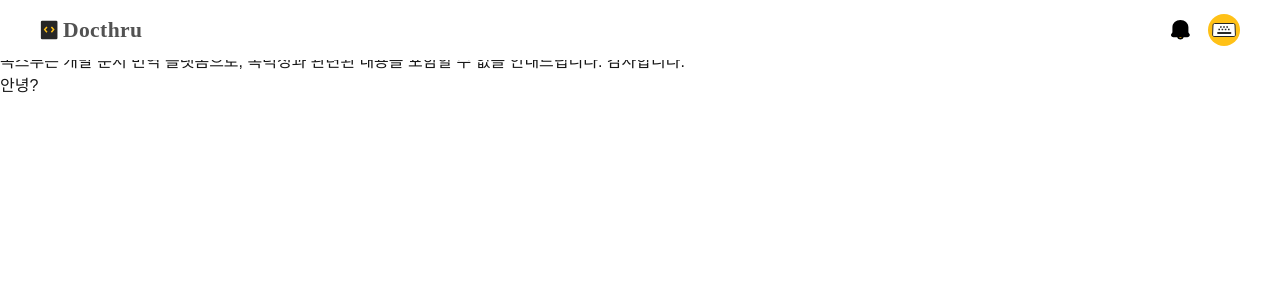
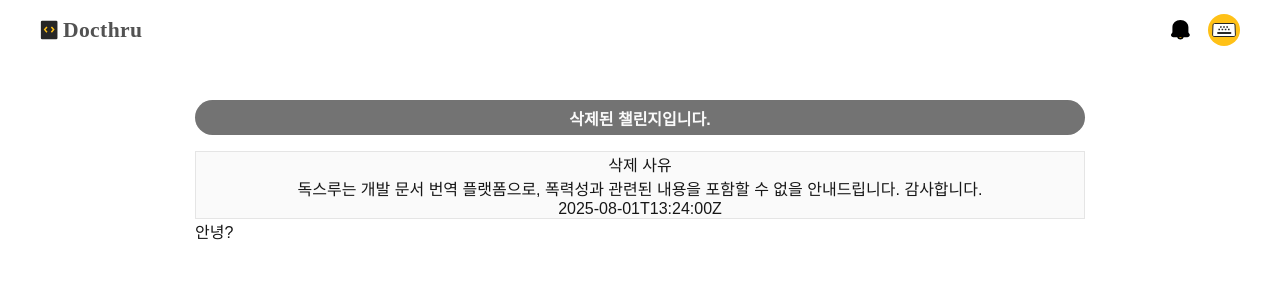
Before and after one commit to Codeit-MiddleProject-team2/7-docthru-team2-fe, a Next.js app: page /challenges/1 in a window 1280 px wide. Shown: the top 300 px of the page. Built offline with nearby package versions, Linux system fonts and the light colour scheme.

Commit message:
챌린지 상세(삭제 부분) 작업 중

```diff
--- a/components/challengeId/DeletedChallengeNotice.js
+++ b/components/challengeId/DeletedChallengeNotice.js
@@ -1,13 +1,17 @@
+import styles from "./DeletedChallengeNotice.module.css";
+
 export default function DeletedChallengeNotice({ reason, date }) {
   const DELETE_REASON =
     "독스루는 개발 문서 번역 플랫폼으로, 폭력성과 관련된 내용을 포함할 수 없을 안내드립니다. 감사합니다.";
 
   return (
     <div>
-      <div>삭제된 챌린지입니다.</div>
-      <div>삭제 내용</div>
-      <div>{DELETE_REASON}</div>
-      <div>{date}</div>
+      <div className={styles.deletedNotice}>삭제된 챌린지입니다.</div>
+      <div className={styles.deletedReasonBox}>
+        <div className={styles.deletedReasonMain}>삭제 사유</div>
+        <div className={styles.deletedReason}>{DELETE_REASON}</div>
+        <div className={styles.deletedDate}>{date}</div>
+      </div>
     </div>
   );
 }
--- /dev/null
+++ b/components/challengeId/DeletedChallengeNotice.module.css
@@ -0,0 +1,20 @@
+.deletedNotice {
+  display: flex;
+  color: #fafafa;
+  font-size: 16px;
+  font-weight: 600;
+  background-color: #737373;
+  width: 890px;
+  height: 35px;
+  align-items: center;
+  justify-content: center;
+  border-radius: 17.5px;
+  margin-bottom: 16px;
+}
+
+.deletedReasonBox {
+  display: flex;
+  flex-direction: column;
+  background-color: #fafafa;
+  border: 1px solid #e5e5e5;
+}
--- a/components/challengeId/RejectedChallengeNotice.js
+++ b/components/challengeId/RejectedChallengeNotice.js
@@ -1,8 +1,12 @@
 export default function RejectedChallengeNotice({ reason, date }) {
+  const DETAIL_REASON =
+    "독스루는 개발 문서 번역 플랫폼으로, 다른 종류의 번역 챌린지를 개최할 수 없음을 알려드립니다. 감사합니다.";
+
   return (
     <div>
       <div>신청이 거절되었습니다.</div>
-      <div>{reason}</div>
+      <div>신청 거절 사유</div>
+      <div>{DETAIL_REASON}</div>
       <div>{date}</div>
     </div>
   );
--- a/pages/challenges/ChallengesIdPage.module.css
+++ b/pages/challenges/ChallengesIdPage.module.css
@@ -0,0 +1,18 @@
+.PageWrapper {
+  padding-top: 100px;
+  max-width: 890px;
+  margin: 0 auto;
+  display: flex;
+  justify-content: center;
+  flex-direction: column;
+}
+
+.DeletedChallengeNotice,
+.RejectedChallengeNotice,
+.PendingChallengeNotice {
+  text-align: center;
+}
+
+.ChallengeDetail {
+  text-align: left;
+}
--- a/pages/challenges/[id].js
+++ b/pages/challenges/[id].js
@@ -18,39 +18,41 @@ export default function ChallengesIdPage() {
     maximum: 5,
     createdAt: "2025-06-12T09:00:00Z",
     updatedAt: "2025-06-13T11:00:00Z",
+    deletedAt: "2025-08-01T13:24:00Z",
     userId: 5, //소유자(만든 사람)
     isAdmitted: "deleted", // 승인 대기(pending), 승인 거절(rejected), 삭제(deleted), 승인_상태 값
   };
 
+  let notice = null;
   if (challenge.isAdmitted === "deleted") {
-    return (
-      <div>
+    notice = (
+      <div className={styles.DeletedChallengeNotice}>
         <DeletedChallengeNotice date={challenge.deletedAt} />
-        <ChallengeDetail challenge={challenge} />
+      </div>
+    );
+  } else if (challenge.isAdmitted === "rejected") {
+    notice = (
+      <div className={styles.RejectedChallengeNotice}>
+        <RejectedChallengeNotice
+          reason={challenge.rejectedReason}
+          date={challenge.rejectedAt}
+        />
+      </div>
+    );
+  } else if (challenge.isAdmitted === "pending") {
+    notice = (
+      <div className={styles.PendingChallengeNotice}>
+        <PendingChallengeNotice />
       </div>
     );
   }
 
-  if (challenge.isAdmitted === "rejected") {
-    return (
-      <div>
-        <RejectedChallengeNotice
-          reason={challenge.rejectedReason}
-          date={challenge.rejectedAt}
-        />
+  return (
+    <div className={styles.PageWrapper}>
+      {notice}
+      <div className={styles.ChallengeDetail}>
         <ChallengeDetail challenge={challenge} />
       </div>
-    );
-  }
-
-  if (challenge.isAdmitted === "pending") {
-    return (
-      <div>
-        <PendingChallengeNotice />;
-        <ChallengeDetail challenge={challenge} />
-      </div>
-    );
-  }
-
-  return <ChallengeDetail challege={challenge} />;
+    </div>
+  );
 }
```
